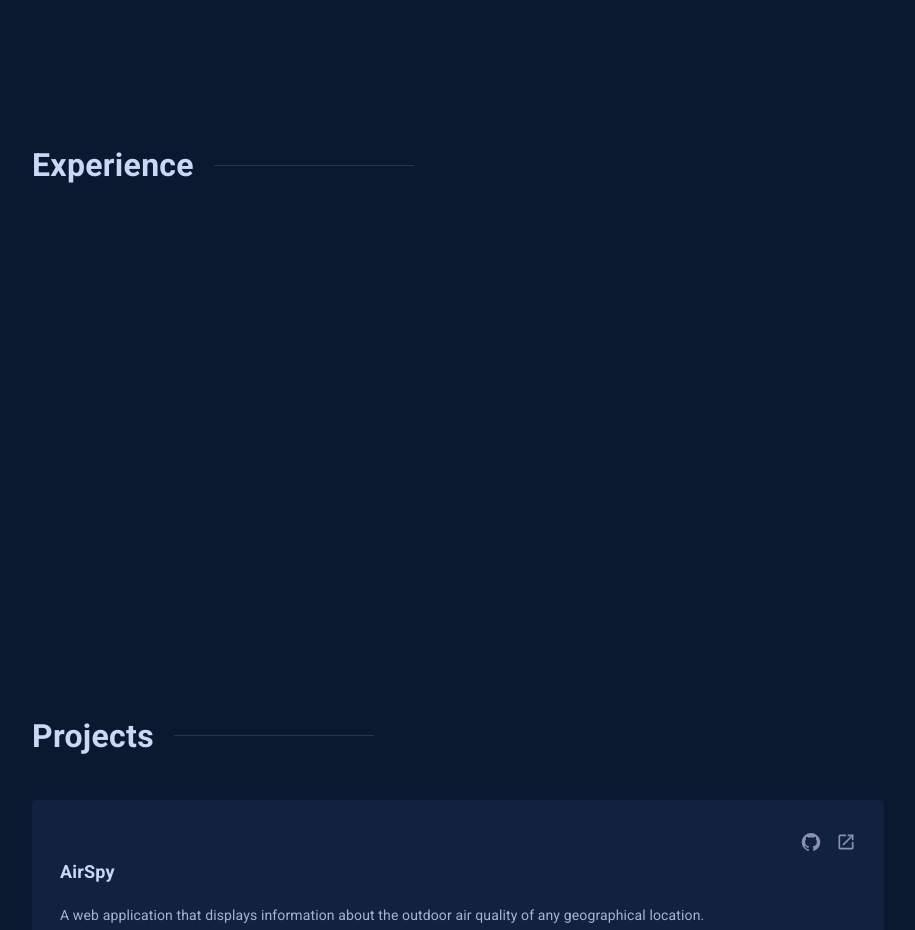
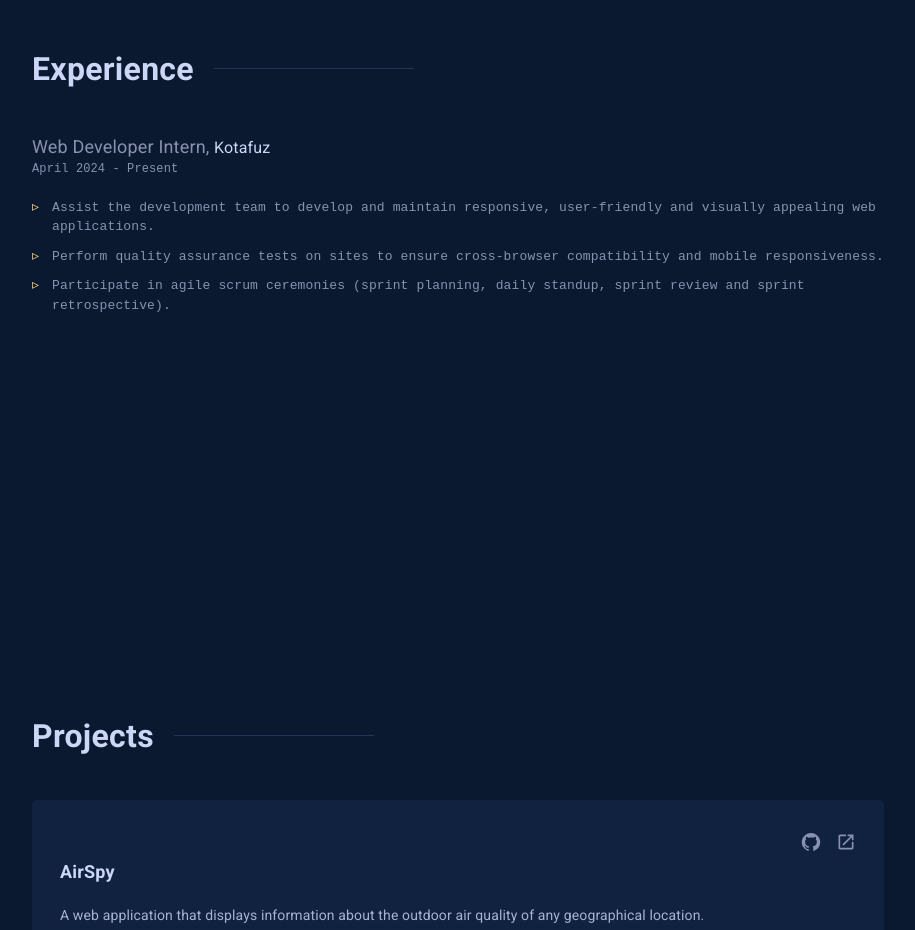
Before and after one commit to G-Uzoh/my-portfolio, a React (Vite) app: page / in a window 1280 px wide. Shown: the part 1820-2750 px from the top of the page, without its empty margins (182-1097 px from the left). Built offline with nearby package versions, Linux system fonts and the light colour scheme.

Commit message:
add Kotafuz to experience component

```diff
--- a/src/pages/Experience.jsx
+++ b/src/pages/Experience.jsx
@@ -18,6 +18,29 @@ const Experience = () => {
             >
                 Experience
             </Typography>
+            <Box>
+          <Box component="div">
+            <Typography component="p" fontSize="var(--font-size-lg)">
+              Web Developer Intern, <Typography component="a" sx={{"&:hover": { color: "var(--yellow)" }}} href="https://www.kotafuz.com" target="_blank">Kotafuz</Typography>
+            </Typography>
+            <Typography component="p" fontFamily="var(--font-mono)" fontSize="var(--font-size-xxs)">
+              April 2024 - Present
+            </Typography>
+          </Box>
+          <Box
+            component="ul"
+            className="skillset"
+            sx={{
+              margin: "20px 0 0",
+              overflow: "hidden",
+              listStyle: "none",
+            }}
+          >
+            <Typography component="li">Assist the development team to develop and maintain responsive, user-friendly and visually appealing web applications.</Typography>
+            <Typography component="li">Perform quality assurance tests on sites to ensure cross-browser compatibility and mobile responsiveness.</Typography>
+            <Typography component="li">Participate in agile scrum ceremonies (sprint planning, daily standup, sprint review and sprint retrospective).</Typography>
+          </Box>
+        </Box>
         </Box>
     )
 }
```
